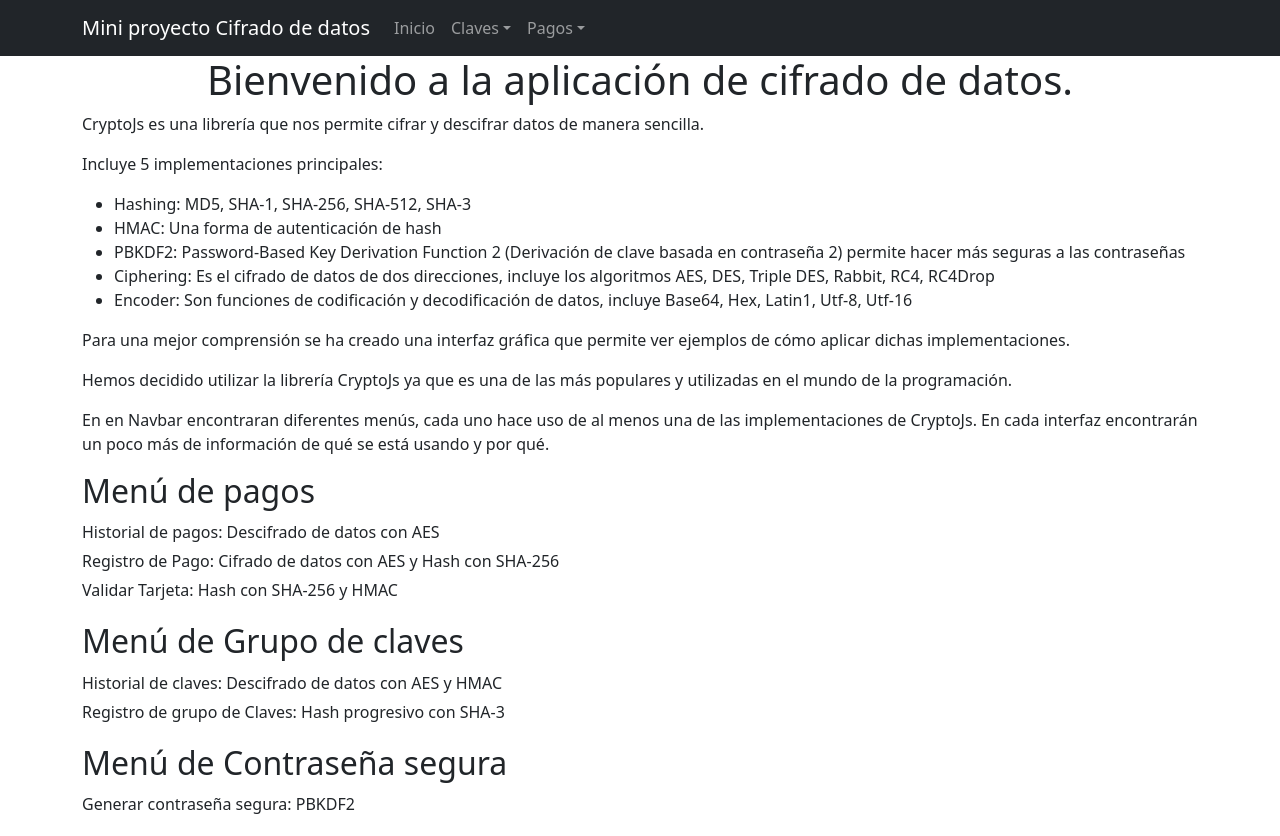
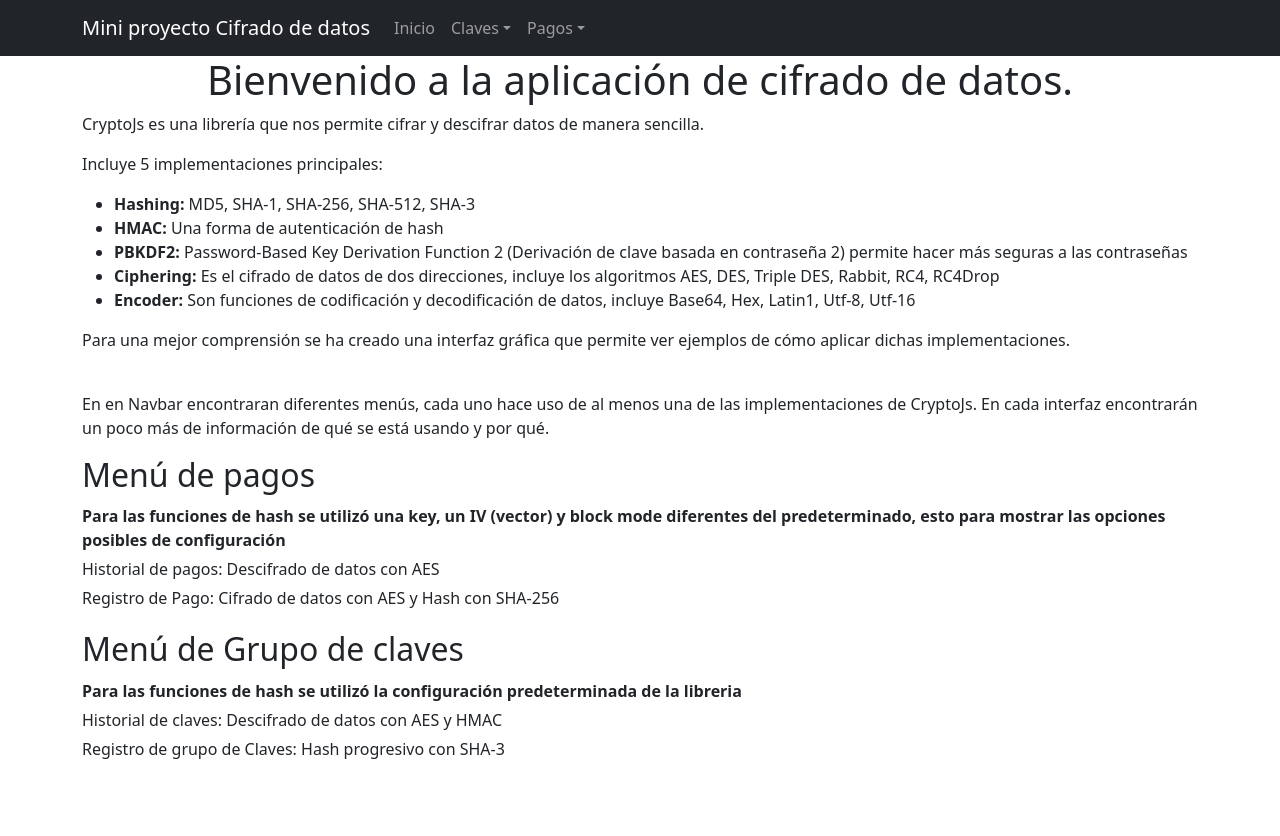
Before and after one commit to EmilianoChofis/cifradoFront, a Vue app: page / in a window 1280 px wide. After the commit the page ends 800 px from the top, so only its background shows below. Built offline with nearby package versions, Linux system fonts and the light colour scheme.

Commit message:
[UPDATE] presentacion actualizada

```diff
--- a/src/views/HomeView.vue
+++ b/src/views/HomeView.vue
@@ -8,37 +8,31 @@
   <p>CryptoJs es una librería que nos permite cifrar y descifrar datos de manera sencilla.</p>
   <p>Incluye 5 implementaciones principales:</p>
   <ul>
-    <li>Hashing: MD5, SHA-1, SHA-256, SHA-512, SHA-3</li>
-    <li>HMAC: Una forma de autenticación de hash</li>
-    <li>PBKDF2: Password-Based Key Derivation Function 2 (Derivación de clave basada en contraseña 2) permite hacer más seguras a las contraseñas</li>
-    <li>Ciphering: Es el cifrado de datos de dos direcciones, incluye los algoritmos AES, DES, Triple DES, Rabbit, RC4, RC4Drop</li>
-    <li>Encoder: Son funciones de codificación y decodificación de datos, incluye Base64, Hex, Latin1, Utf-8, Utf-16</li>
+    <li> <b>Hashing:</b> MD5, SHA-1, SHA-256, SHA-512, SHA-3</li>
+    <li><b>HMAC:</b> Una forma de autenticación de hash</li>
+    <li><b>PBKDF2:</b> Password-Based Key Derivation Function 2 (Derivación de clave basada en contraseña 2) permite hacer más seguras a las contraseñas</li>
+    <li><b>Ciphering:</b> Es el cifrado de datos de dos direcciones, incluye los algoritmos AES, DES, Triple DES, Rabbit, RC4, RC4Drop</li>
+    <li><b>Encoder:</b> Son funciones de codificación y decodificación de datos, incluye Base64, Hex, Latin1, Utf-8, Utf-16</li>
   </ul>
   <p>Para una mejor comprensión se ha creado una interfaz gráfica que permite ver ejemplos de cómo aplicar dichas implementaciones.</p>
-  <p>Hemos decidido utilizar la librería CryptoJs ya que es una de las más populares y utilizadas en el mundo de la programación.</p>
+    <br>
   <p>En en Navbar encontraran diferentes menús, cada uno hace uso de al menos una de las implementaciones de CryptoJs. En cada interfaz encontrarán un poco más de información de qué se está usando y por qué.</p>
 
   <div class="menu">
     <h2>Menú de pagos</h2>
     <ul>
+      <li><b>Para las funciones de hash se utilizó una key, un IV (vector) y block mode diferentes del predeterminado, esto para mostrar las opciones posibles de configuración</b></li>
       <li>Historial de pagos: Descifrado de datos con AES</li>
       <li>Registro de Pago: Cifrado de datos con AES y Hash con SHA-256</li>
-      <li>Validar Tarjeta: Hash con SHA-256 y HMAC</li>
     </ul>
   </div>
 
   <div class="menu">
     <h2>Menú de Grupo de claves</h2>
     <ul>
+      <li><b>Para las funciones de hash se utilizó la configuración predeterminada de la libreria</b></li>
       <li>Historial de claves: Descifrado de datos con AES y HMAC</li>
       <li>Registro de grupo de Claves: Hash progresivo con SHA-3</li>
-    </ul>
-  </div>
-
-  <div class="menu">
-    <h2>Menú de Contraseña segura</h2>
-    <ul>
-      <li>Generar contraseña segura: PBKDF2</li>
     </ul>
   </div>
 
```
